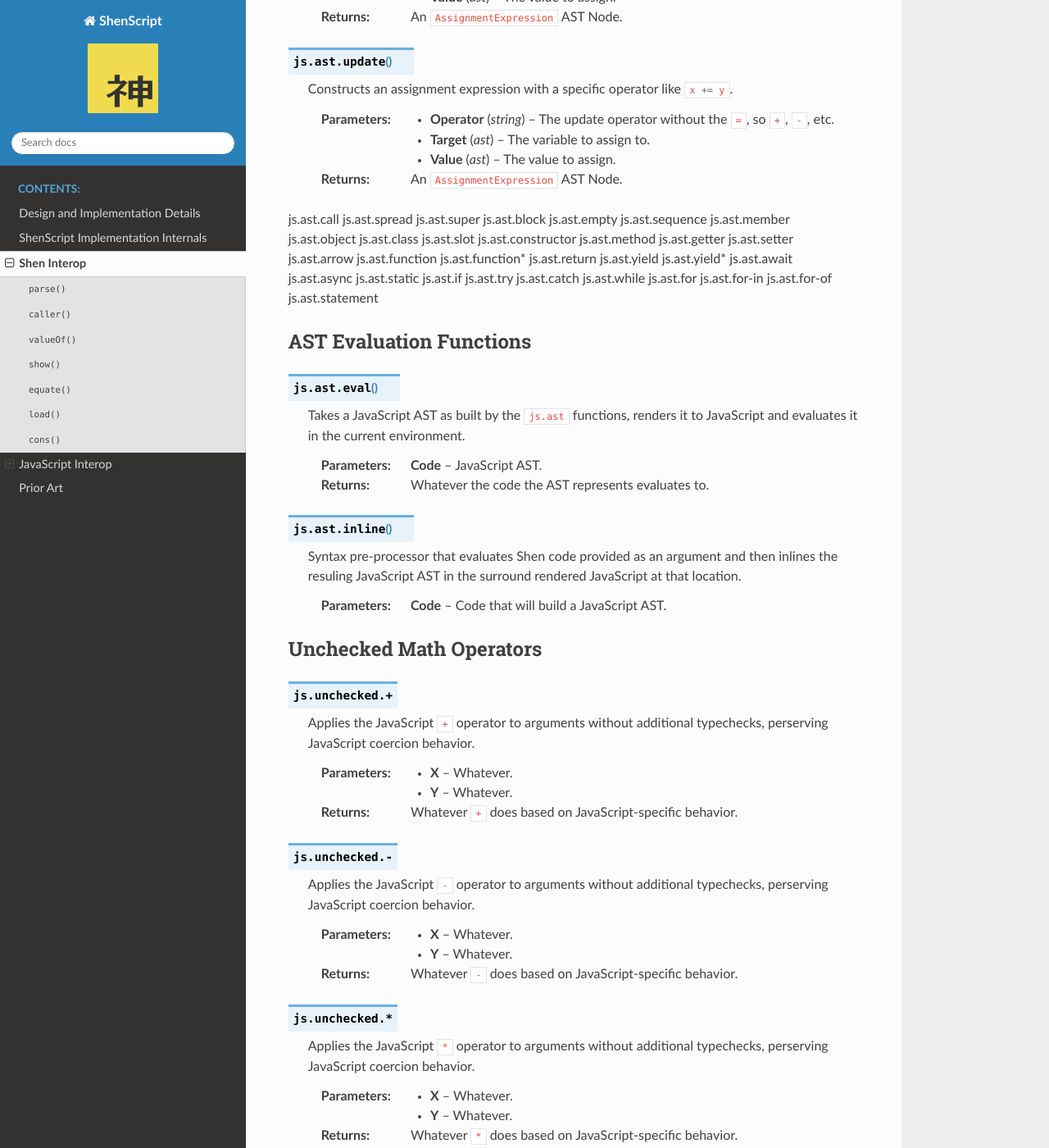
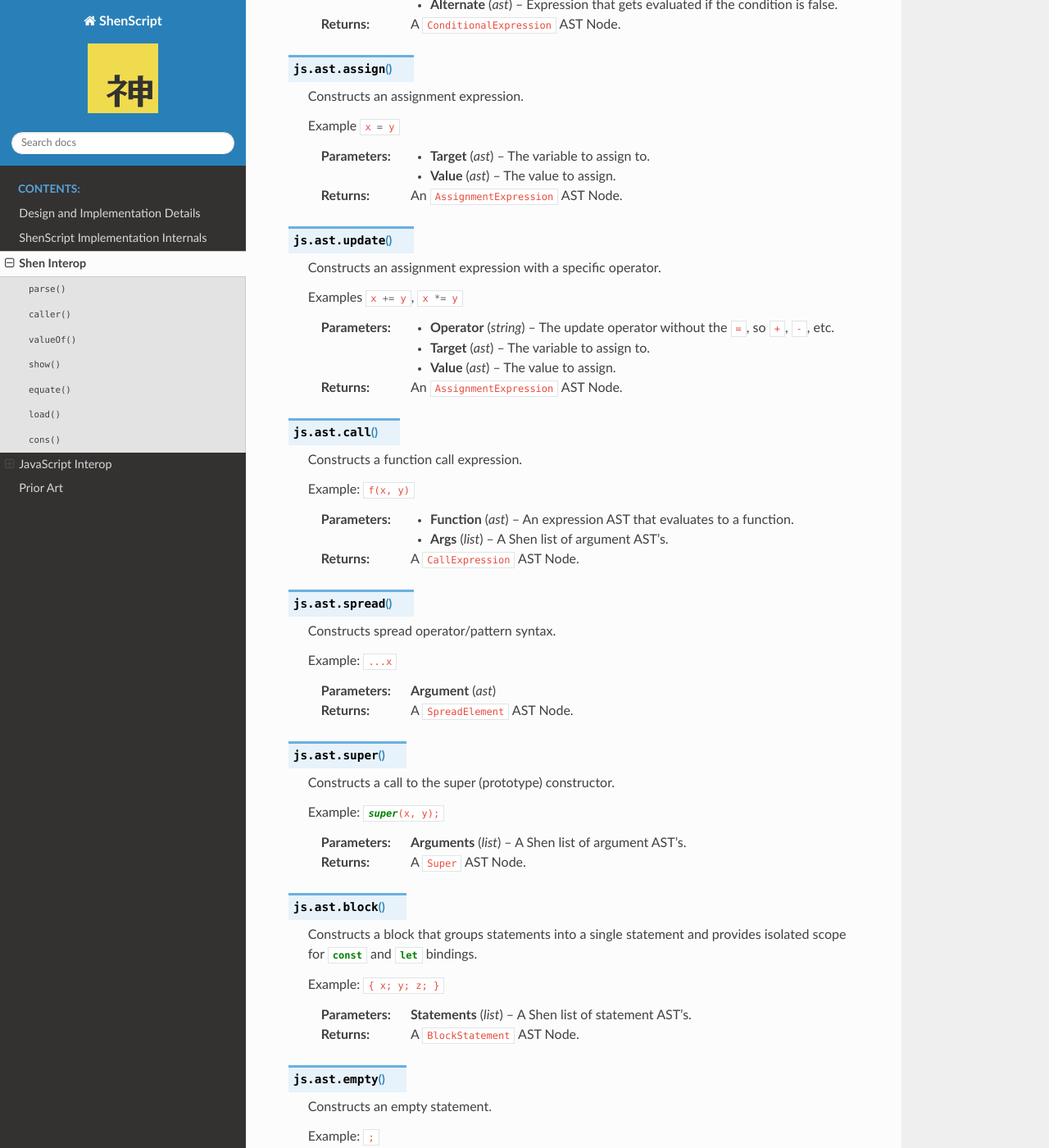
Before and after one commit to rkoeninger/ShenScript, a Sphinx documentation site: the page built from docs/interop.rst, in a window 1280 px wide and 1400 px high, scrolled down 4358 px. Shown: the whole window at 82% size. Built offline with Sphinx 7.4.7 and the Read the Docs theme 2.0.0, drawn with Linux system fonts in a browser that asks for light colours; some of the changed text lies outside the part shown.

Commit message:
More js.ast docs

```diff
--- a/docs/interop.rst
+++ b/docs/interop.rst
@@ -169,7 +173,9 @@ Functions in the `js.ast` namespace are used to construct, emit and evaluate arb
 
 .. function:: js.ast.unary
 
-   Construts a unary operator application like :js:`!x` or :js:`-x`.
+   Construts a unary operator application.
+
+   Examples: :js:`!x`, :js:`-x`
 
    :param string Operator: Name of operator to apply.
    :param ast Argument:    Argument to apply operator to.
@@ -177,7 +183,9 @@ Functions in the `js.ast` namespace are used to construct, emit and evaluate arb
 
 .. function:: js.ast.binary
 
-   Constructs a binary operator application like :js:`x && y` or :js:`x + y`.
+   Constructs a binary operator application.
+
+   Examples: :js:`x && y`, :js:`x + y`
 
    :param string Operator: Name of operator to apply.
    :param ast Left:        Expression on the left side.
@@ -186,7 +194,9 @@ Functions in the `js.ast` namespace are used to construct, emit and evaluate arb
 
 .. function:: js.ast.ternary
 
-   Constructs an application of the ternary operator - :js:`x ? y : z`.
+   Constructs an application of the ternary operator.
+
+   Example :js:`x ? y : z`
 
    :param ast Condition:  True/false expression on the left of the :js:`?`.
    :param ast Consequent: Expression that gets evaluated if the condition is true.
@@ -195,7 +205,9 @@ Functions in the `js.ast` namespace are used to construct, emit and evaluate arb
 
 .. function:: js.ast.assign
 
-   Constructs an assignment expression like :js:`x = y`.
+   Constructs an assignment expression.
+
+   Example :js:`x = y`
 
    :param ast Target: The variable to assign to.
    :param ast Value:  The value to assign.
@@ -203,44 +215,123 @@ Functions in the `js.ast` namespace are used to construct, emit and evaluate arb
 
 .. function:: js.ast.update
 
-   Constructs an assignment expression with a specific operator like :js:`x += y`.
+   Constructs an assignment expression with a specific operator.
+
+   Examples :js:`x += y`, :js:`x *= y`
 
    :param string Operator: The update operator without the :code:`=`, so :code:`+`, :code:`-`, etc.
    :param ast Target:      The variable to assign to.
    :param ast Value:       The value to assign.
    :returns:               An :code:`AssignmentExpression` AST Node.
 
-js.ast.call
-js.ast.spread
-js.ast.super
-js.ast.block
-js.ast.empty
-js.ast.sequence
-js.ast.member
-js.ast.object
-js.ast.class
-js.ast.slot
-js.ast.constructor
-js.ast.method
-js.ast.getter
-js.ast.setter
-js.ast.arrow
-js.ast.function
-js.ast.function*
-js.ast.return
-js.ast.yield
-js.ast.yield*
-js.ast.await
-js.ast.async
-js.ast.static
-js.ast.if
-js.ast.try
-js.ast.catch
-js.ast.while
-js.ast.for
-js.ast.for-in
-js.ast.for-of
-js.ast.statement
+.. function:: js.ast.call
+
+   Constructs a function call expression.
+
+   Example: :js:`f(x, y)`
+
+   :param ast Function: An expression AST that evaluates to a function.
+   :param list Args:    A Shen list of argument AST's.
+   :returns:            A :code:`CallExpression` AST Node.
+
+.. function:: js.ast.spread
+
+   Constructs spread operator/pattern syntax.
+
+   Example: :js:`...x`
+
+   :param ast Argument:
+   :returns:            A :code:`SpreadElement` AST Node.
+
+.. function:: js.ast.super
+
+   Constructs a call to the super (prototype) constructor.
+
+   Example: :js:`super(x, y);`
+
+   :param list Arguments: A Shen list of argument AST's.
+   :returns:              A :code:`Super` AST Node.
+
+.. function:: js.ast.block
+
+   Constructs a block that groups statements into a single statement and provides isolated scope for :js:`const` and :js:`let` bindings.
+
+   Example: :js:`{ x; y; z; }`
+
+   :param list Statements: A Shen list of statement AST's.
+   :returns:               A :code:`BlockStatement` AST Node.
+
+.. function:: js.ast.empty
+
+   Constructs an empty statement.
+
+   Example: :js:`;`
+
+   :returns: An :code:`EmptyStatement` AST Node.
+
+.. function:: js.ast.sequence
+
+   Constructs a compound expression using the comma operator.
+
+   Example: :js:`(x, y, z)`
+
+   :param list Expressions: A Shen list of expression AST's.
+   :returns:                A :code:`SequenceExpresssion` AST Node.
+
+.. function:: js.ast.member
+
+.. function:: js.ast.object
+
+.. function:: js.ast.class
+
+.. function:: js.ast.slot
+
+.. function:: js.ast.constructor
+
+.. function:: js.ast.method
+
+.. function:: js.ast.getter
+
+.. function:: js.ast.setter
+
+.. function:: js.ast.arrow
+
+.. function:: js.ast.function
+
+.. function:: js.ast.function*
+
+.. function:: js.ast.return
+
+.. function:: js.ast.yield
+
+.. function:: js.ast.yield*
+
+.. function:: js.ast.await
+
+.. function:: js.ast.async
+
+.. function:: js.ast.static
+
+.. function:: js.ast.if
+
+.. function:: js.ast.try
+
+.. function:: js.ast.catch
+
+.. function:: js.ast.while
+
+.. function:: js.ast.for
+
+.. function:: js.ast.for-in
+
+.. function:: js.ast.for-of
+
+.. function:: js.ast.statement
+
+   Constructs a wrapper that allows an expression to be a statement.
+
+   :param ast Expression: The expression in question.
+   :returns:              An :code:`ExpressionStatement` AST Node.
 
 AST Evaluation Functions
 ------------------------
@@ -433,7 +524,7 @@ Typed Operators
 Object Construction, Member Access
 ----------------------------------
 
-Remember that properties on JavaScript object are named with strings, so using Shen strings for property names is recommended for these functions. For example, the JavaScript code :code:`x.y` would get written like :code:`(js.get X "y")`.
+Remember that properties on JavaScript object are named with strings, so using Shen strings for property names is recommended for the function below. For example, the JavaScript code :code:`x.y` would get written like :code:`(js.get X "y")`.
 
 Idle symbols can be used for property names, but they will represented with interned JavaScript symbols.
 
```
Also changed, not shown: other parts of docs/interop.rst (+5 -1 lines).
